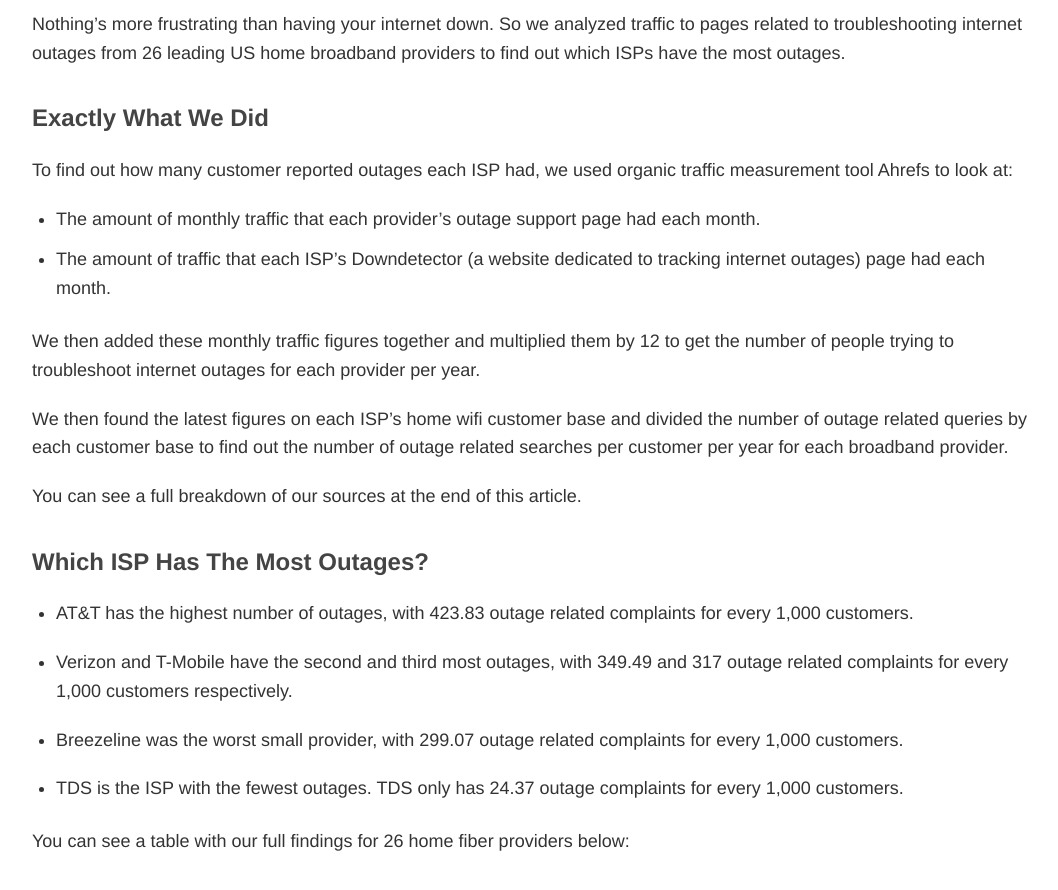
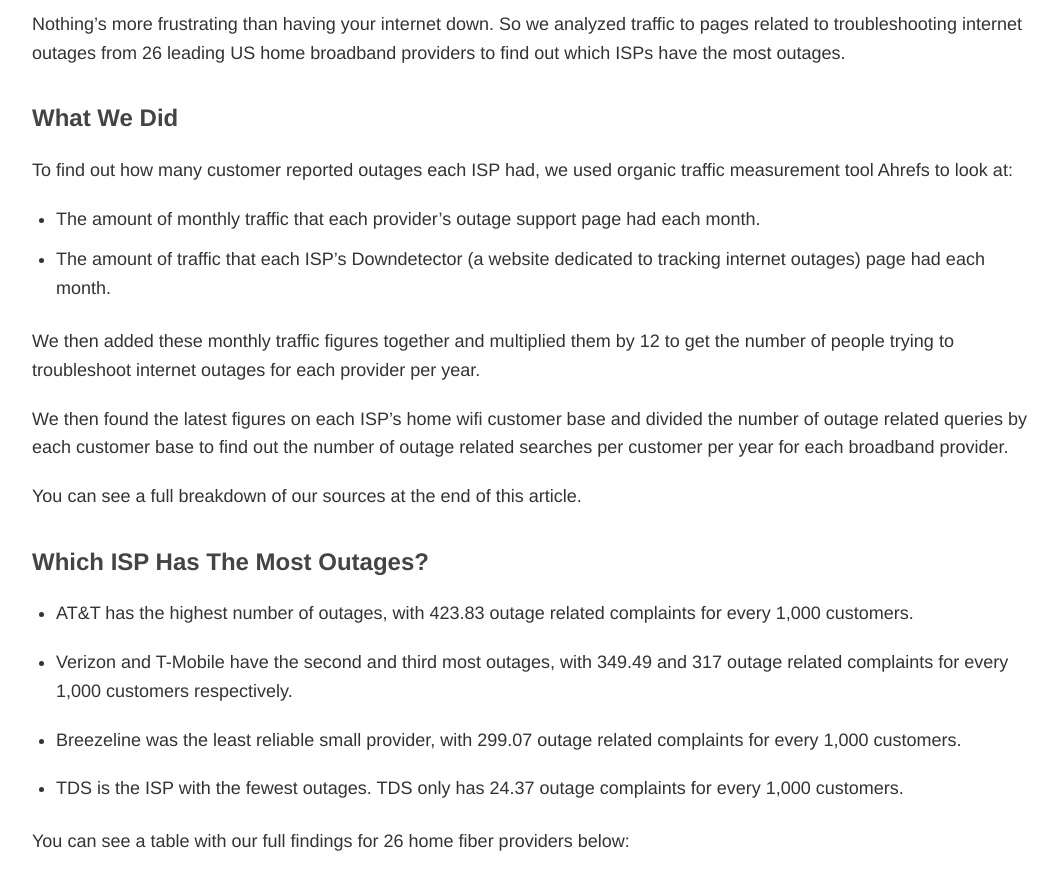
Before and after one commit to OliBaise/mostoutages, a plain HTML site: page index.html in a window 1280 px wide. Shown: the part 188-1078 px from the top of the page, without its empty margins (108-1166 px from the left). Drawn offline with Linux system fonts and the light colour scheme.

Commit message:
Update index.html

```diff
--- a/index.html
+++ b/index.html
@@ -14,7 +14,7 @@
 
     <p>Nothing’s more frustrating than having your internet down. So we analyzed traffic to pages related to troubleshooting internet outages from 26 leading US home broadband providers to find out which ISPs have the most outages.</p>
 
-    <h2>Exactly What We Did</h2>
+    <h2>What We Did</h2>
 
     <p>To find out how many customer reported outages each ISP had, we used organic traffic measurement tool Ahrefs to look at:</p>
 
@@ -35,7 +35,7 @@
 
  <li>   <p>Verizon and T-Mobile have the second and third most outages, with 349.49 and 317 outage related complaints for every 1,000 customers respectively.</p></li>
 
-  <li>  <p>Breezeline was the worst small provider, with 299.07 outage related complaints for every 1,000 customers.</p></li>
+  <li>  <p>Breezeline was the least reliable small provider, with 299.07 outage related complaints for every 1,000 customers.</p></li>
 
   <li>  <p>TDS is the ISP with the fewest outages. TDS only has 24.37 outage complaints for every 1,000 customers.</p></li>
     </ul>
```
